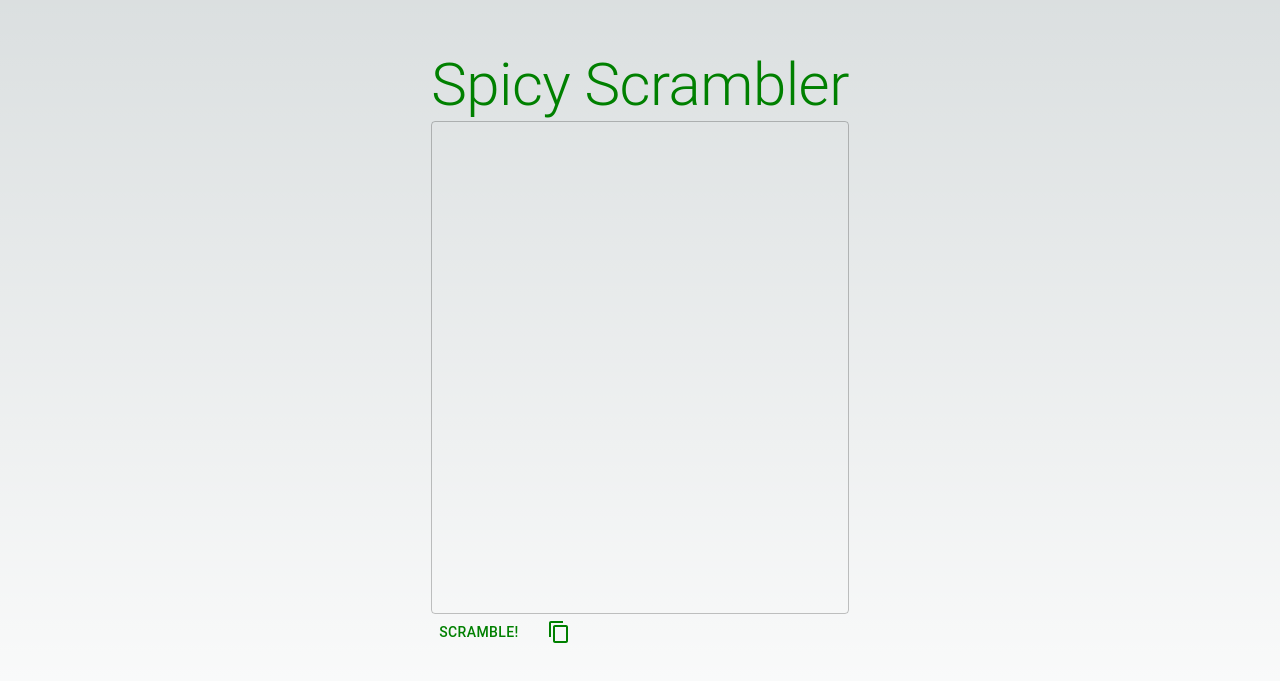
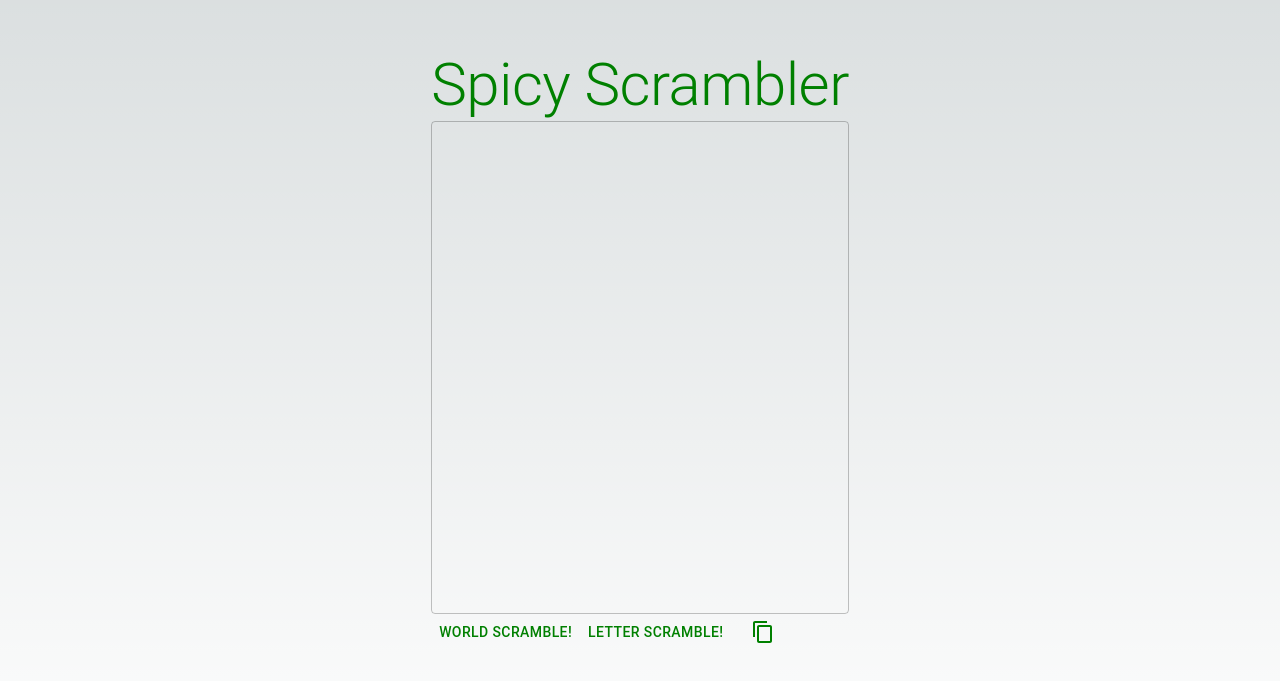
Before and after one commit to ttn729/spicy-scrambler, a Next.js app: page / in a window 1280 px wide. Shown: the part 111-792 px from the top of the page. Built offline with nearby package versions, Linux system fonts and the light colour scheme.

Commit message:
Implement Letter Scramble

```diff
--- a/components/scrambler.js
+++ b/components/scrambler.js
@@ -11,6 +11,22 @@ function shuffleArray(array) {
   }
 }
 
+function scrambleWord(word) {
+  if (word.length < 2) {
+    return word;
+  }
+  let chars = word.split("");
+  let scrambledWord = "";
+  do {
+    for (let i = chars.length - 1; i > 0; i--) {
+      const j = Math.floor(Math.random() * (i + 1));
+      [chars[i], chars[j]] = [chars[j], chars[i]];
+    }
+    scrambledWord = chars.join("");
+  } while (scrambledWord === word);
+  return scrambledWord;
+}
+
 export default function Scrambler() {
   const [sentences, setSentences] = React.useState("");
   const [output, setOutput] = React.useState([]);
@@ -19,7 +35,43 @@ export default function Scrambler() {
     setSentences(event.target.value);
   };
 
-  const submitSentences = () => {
+  const letterScramble = () => {
+    let splitSentences = sentences.split("\n");
+    let toOutput = [];
+
+    splitSentences.forEach((sentence) => {
+      let punctuation = "";
+
+      if (sentence != "") {
+        if (
+          sentence.charAt(sentence.length - 1).toLowerCase() ==
+          sentence.charAt(sentence.length - 1).toUpperCase()
+        ) {
+          punctuation = sentence.charAt(sentence.length - 1);
+          sentence = sentence.substring(0, sentence.length - 1);
+        }
+
+        let words = sentence.split(" ");
+        for (let i = 0; i < words.length; i++) {
+          words[i] = scrambleWord(words[i]);
+        }
+
+        let newSentence = "";
+        words.forEach((word) => {
+          newSentence += word + " ";
+        });
+
+        if (punctuation == "") {
+          newSentence = newSentence.substring(0, newSentence.length - 2);
+        }
+        newSentence += punctuation;
+        toOutput.push(newSentence);
+      }
+      setOutput(toOutput);
+    });
+  };
+
+  const wordScramble = () => {
     //console.log(sentences);
 
     let splitSentences = sentences.split("\n");
@@ -84,9 +136,14 @@ export default function Scrambler() {
       ></TextField>
 
       <Box sx={{ display: "flex", alignItems: "center" }}>
-        <Button onClick={submitSentences} sx={{ color: "green" }}>
-          Scramble!
+        <Button onClick={wordScramble} sx={{ color: "green" }}>
+          World Scramble!
         </Button>
+
+        <Button onClick={letterScramble} sx={{ color: "green" }}>
+          Letter Scramble!
+        </Button>
+
         <Button onClick={handleClickCopy}>
           <ContentCopyIcon sx={{ color: "green" }} />
         </Button>
```
